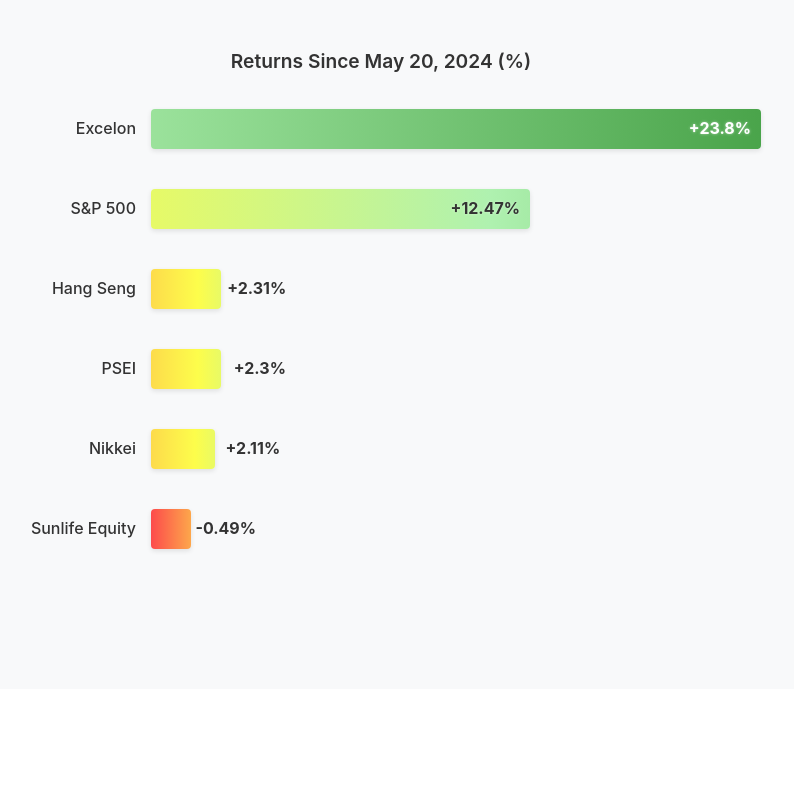
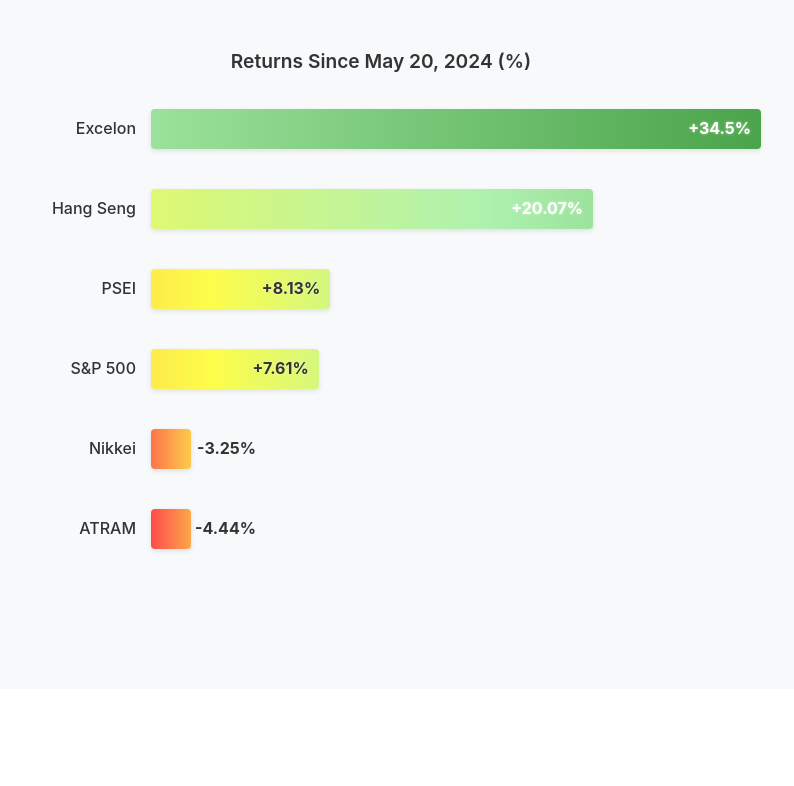
Before and after one commit to Excelon-Capital/landing, a plain HTML site: page index.html in a window 1280 px wide. Shown: the part 2204-2990 px from the top of the page, without its empty margins (259-1053 px from the left). Drawn offline with nearby package versions, Linux system fonts and the light colour scheme.

Commit message:
update chart data and excelon description

```diff
--- a/index.html
+++ b/index.html
@@ -135,38 +135,38 @@
                     <div class="comparison-chart">
                         <div class="chart-bar-container">
                             <div class="chart-label">Excelon</div>
-                            <div class="chart-bar" data-value="23.8" style="width: 95.2%">
-                                <span class="chart-value">+23.8%</span>
+                            <div class="chart-bar" data-value="34.5" style="width: 100%">
+                                <span class="chart-value">+34.5%</span>
+                            </div>
+                        </div>
+                        <div class="chart-bar-container">
+                            <div class="chart-label">Hang Seng</div>
+                            <div class="chart-bar" data-value="20.07" style="width: 58.17%">
+                                <span class="chart-value">+20.07%</span>
+                            </div>
+                        </div>
+                        <div class="chart-bar-container">
+                            <div class="chart-label">PSEI</div>
+                            <div class="chart-bar" data-value="8.13" style="width: 23.57%">
+                                <span class="chart-value">+8.13%</span>
                             </div>
                         </div>
                         <div class="chart-bar-container">
                             <div class="chart-label">S&P 500</div>
-                            <div class="chart-bar" data-value="12.47" style="width: 49.88%">
-                                <span class="chart-value">+12.47%</span>
-                            </div>
-                        </div>
-                        <div class="chart-bar-container">
-                            <div class="chart-label">Hang Seng</div>
-                            <div class="chart-bar" data-value="2.31" style="width: 9.24%">
-                                <span class="chart-value">+2.31%</span>
-                            </div>
-                        </div>
-                        <div class="chart-bar-container">
-                            <div class="chart-label">PSEI</div>
-                            <div class="chart-bar" data-value="2.3" style="width: 9.2%">
-                                <span class="chart-value">+2.3%</span>
+                            <div class="chart-bar" data-value="7.61" style="width: 22.06%">
+                                <span class="chart-value">+7.61%</span>
                             </div>
                         </div>
                         <div class="chart-bar-container">
                             <div class="chart-label">Nikkei</div>
-                            <div class="chart-bar" data-value="2.11" style="width: 8.44%">
-                                <span class="chart-value">+2.11%</span>
+                            <div class="chart-bar" data-value="-3.25" style="width: 0%">
+                                <span class="chart-value">-3.25%</span>
                             </div>
                         </div>
                         <div class="chart-bar-container">
-                            <div class="chart-label">Sunlife Equity</div>
-                            <div class="chart-bar" data-value="-0.49" style="width: 1.96%">
-                                <span class="chart-value">-0.49%</span>
+                            <div class="chart-label">ATRAM</div>
+                            <div class="chart-bar" data-value="-4.44" style="width: 0%">
+                                <span class="chart-value">-4.44%</span>
                             </div>
                         </div>
                     </div>
@@ -223,8 +223,9 @@
     <section id="contact" class="contact">
         <div class="container">
             <h2>Contact Us</h2>
-            <p>Excelon Capital manages investments for institutional, commercial, and qualified individual investors. To
-                learn more about our funds or investment opportunities, please contact us.</p>
+            <p>Excelon Capital manages investments for institutional, commercial, and qualified individual investors. We
+                do not, under any means, accept solicitations, investments, or funds from the public. To learn more
+                about our funds or investment opportunities, please contact us.</p>
             <div class="contact-info">
                 <div class="info">
                     <i class="fas fa-map-marker-alt"></i>
```
